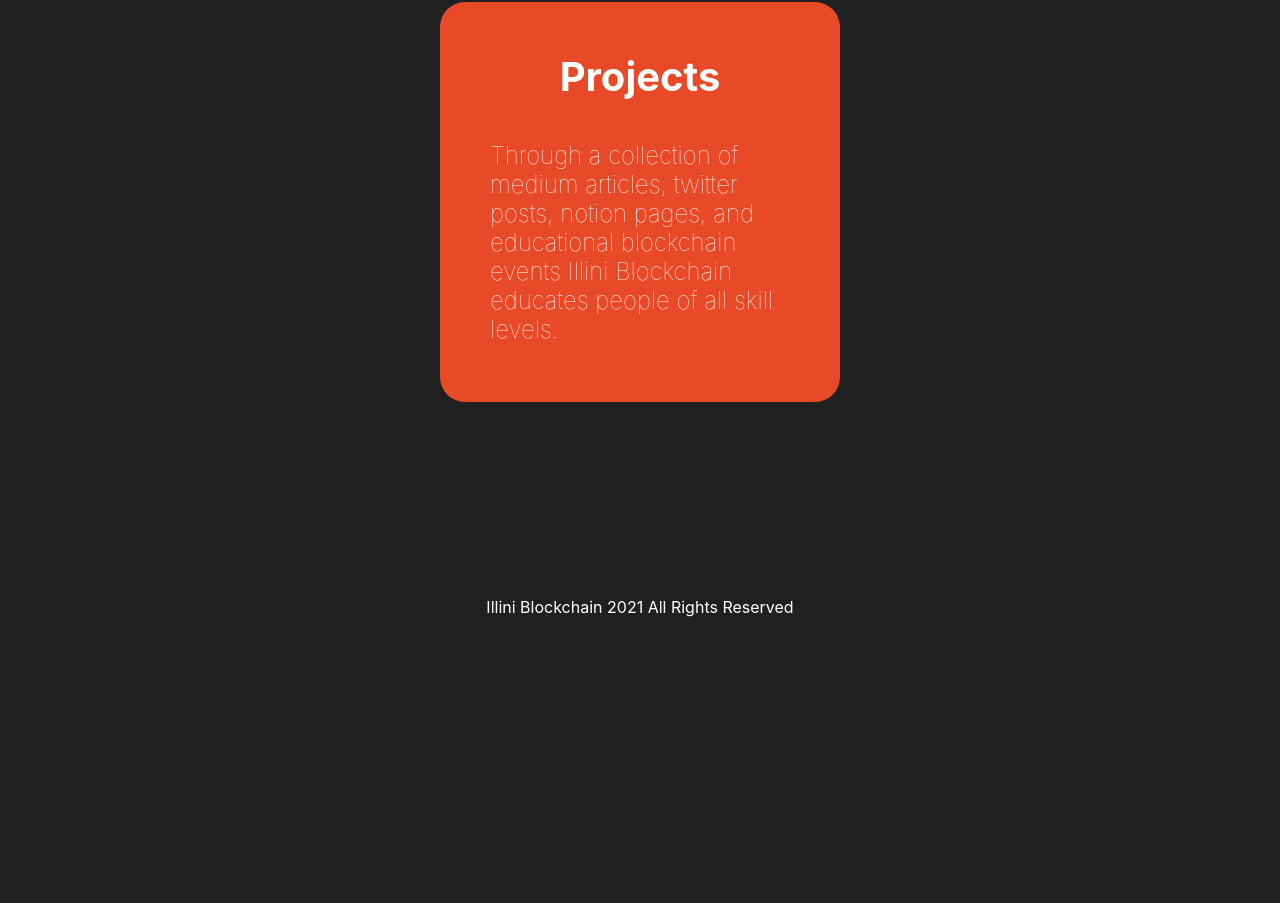
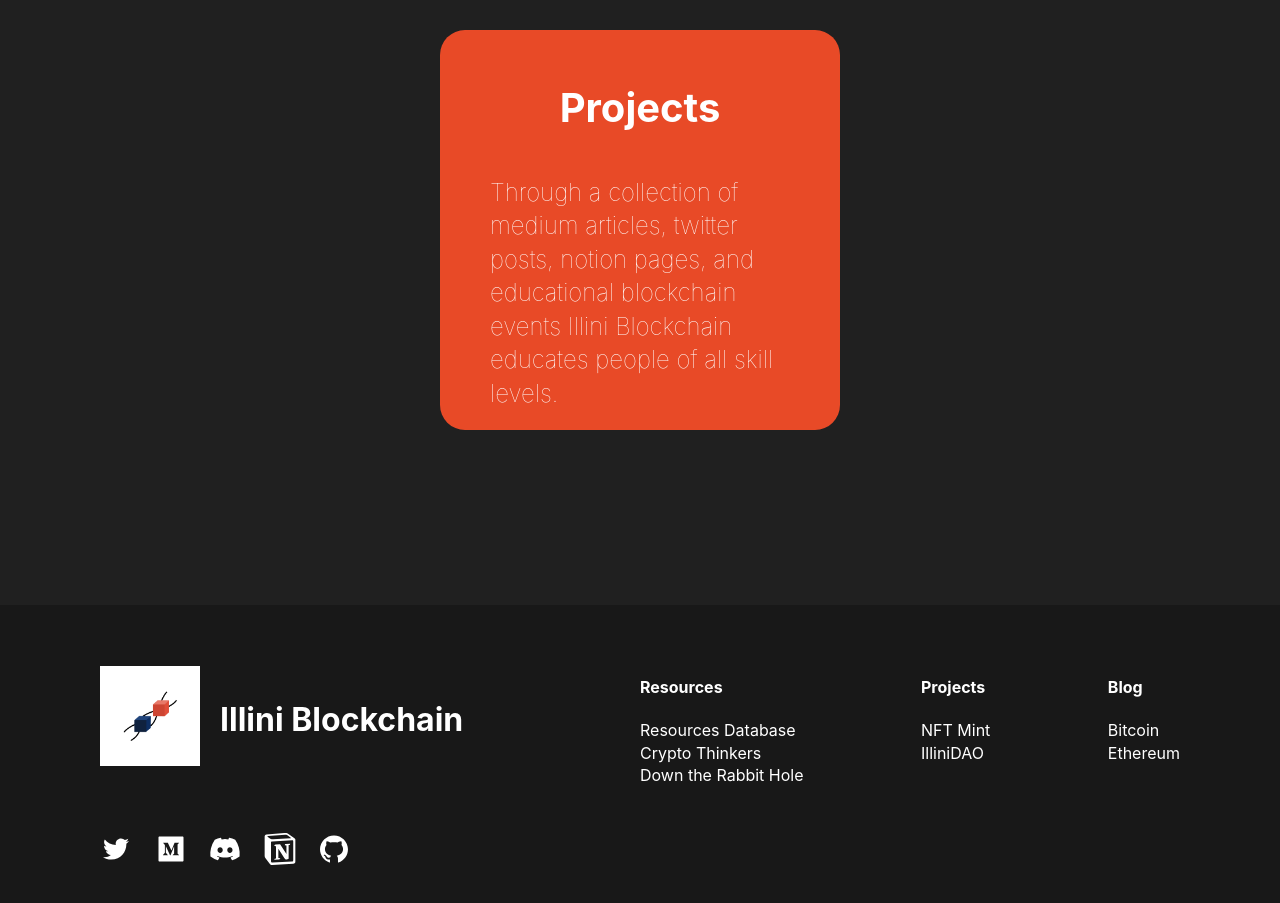
Before and after one commit to IlliniBlockchain/website, a Next.js app: page / in a window 1280 px wide. Shown: the part 1509-2412 px from the top of the page. Before the commit the page ends 2146 px from the top, so only its background shows below. Built offline with nearby package versions, Linux system fonts and the light colour scheme.

Commit message:
🦶 Footer (#21)
* Setup structure for footer

* Add links to footer

* Move footer styled component to FooterStyles.js

```diff
--- /dev/null
+++ b/components/footer/FooterStyles.js
@@ -0,0 +1,84 @@
+import styled from 'styled-components'
+
+const FooterSection = styled.div`
+background: var(--footer-background);
+padding: 50px 0 75px 0;
+`
+
+const FooterContainer = styled.div`
+width: calc(var(--global-width) * 90 / 100);
+height: auto;
+margin: auto;
+display: flex;
+justify-content: space-between;
+align-items: center;
+flex-wrap: wrap;
+
+@media only screen and (max-width: calc(1200px * 100 / 95)) {
+  flex-direction: column;
+}
+
+`
+
+const FooterLeftContainer = styled.div`
+width: 40%;
+vertical-align: top;
+@media only screen and (max-width: calc(1200px * 100 / 95)) {
+  width: 100%;
+}
+`
+
+const FooterLogoContainer = styled.div`
+display: flex;
+
+h3 {
+	margin-left: 20px;
+	font-size: 2rem;
+}
+
+@media only screen and (max-width: calc(1200px * 100 / 95)) {
+  justify-content: center;
+}
+
+`
+
+const FooterImageContainer = styled.div`
+display: block;
+width: 100px;
+height: 100px;
+`
+
+const FooterLinksContainer = styled.div`
+width: 50%;
+display: flex;
+justify-content: space-between;
+margin: 0;
+@media only screen and (max-width: calc(1200px * 100 / 95)) {
+  width: 100%;
+	justify-content: space-around;
+}
+`
+
+const FooterLinksSectionContainer = styled.div`
+display: flex;
+flex-direction: column;
+`
+
+const FooterSocialsContainer = styled.div`
+width: 250px;
+margin-top: 45px;
+font-size: 2rem;
+display: flex;
+justify-content: space-between;
+`
+
+export {
+	FooterSection,
+	FooterContainer,
+	FooterLeftContainer,
+	FooterLogoContainer,
+	FooterImageContainer,
+	FooterLinksContainer,
+	FooterLinksSectionContainer,
+	FooterSocialsContainer
+};
--- a/components/footer/index.js
+++ b/components/footer/index.js
@@ -1,20 +1,72 @@
 import styled from "styled-components"
+import { AiOutlineTwitter, AiFillMediumSquare, AiFillGithub } from 'react-icons/ai'
+import { FaDiscord } from 'react-icons/fa'
+import { SiNotion } from 'react-icons/si'
+import Image from 'next/image'
+import {
+	FooterSection,
+	FooterContainer,
+	FooterLeftContainer,
+	FooterLogoContainer,
+	FooterImageContainer,
+	FooterLinksContainer,
+	FooterLinksSectionContainer,
+	FooterSocialsContainer
+} from './FooterStyles';
 
-const FooterSection = styled.div`
-background: #202020;
-color: #fff;
-height: 60px;
-display: flex;
-justify-content: center;
-align-items: center;
-`
 
 const Footer = () => {
-    return (
-        <FooterSection>
-            <p>Illini Blockchain 2021 All Rights Reserved</p>
-        </FooterSection>
-    )
+	return (
+
+		<FooterSection>
+			<FooterContainer>
+
+				<FooterLeftContainer>
+
+					<FooterLogoContainer>
+						<FooterImageContainer>
+							<Image src="/illiniBlockchainLogo.png" alt="Illini Blockchain Logo" layout="responsive" width={100} height={100}/>
+						</FooterImageContainer>
+						<h3>Illini Blockchain</h3>
+					</FooterLogoContainer>
+
+
+				</FooterLeftContainer>
+
+
+				<FooterLinksContainer>
+					<FooterLinksSectionContainer>
+						<h4>Resources</h4>
+						<a href="https://illiniblockchain.notion.site/bcd75e1fbede4d81a723eb26d81aed16?v=50ec9fbb542b4d08bc817a03d593c23f" target="_blank">Resources Database</a>
+						<a href="https://illiniblockchain.notion.site/0dcdd7753e2d4906aac1cd3597112d82?v=43b8da323cae498388e9e8e716a4af37" target="_blank">Crypto Thinkers</a>
+						<a href="https://illiniblockchain.notion.site/Down-the-Crypto-Rabbithole-40a6ca69fa394f7eb87b27f33772b68c" target="_blank">Down the Rabbit Hole</a>
+					</FooterLinksSectionContainer>
+					<FooterLinksSectionContainer>
+						<h4>Projects</h4>
+						<a href="https://illini-mint.vercel.app/" target="_blank">NFT Mint</a>
+						<a>IlliniDAO</a>
+					</FooterLinksSectionContainer>
+					<FooterLinksSectionContainer>
+						<h4>Blog</h4>
+						<a href="https://medium.com/@illiniblockchain/bitcoin-under-the-hood-how-does-it-actually-work-a6a64371d1e9" target="_blank">Bitcoin</a>
+						<a href="https://medium.com/@illiniblockchain/ethereum-under-the-hood-a-decentralized-computer-bb4130f1804" target="_blank">Ethereum</a>
+					</FooterLinksSectionContainer>
+				</FooterLinksContainer>
+
+
+				<FooterSocialsContainer>
+					<a href="https://twitter.com/ILL_Blockchain" target="_blank"><AiOutlineTwitter/></a>
+					<a href="https://medium.com/@illiniblockchain" target="_blank"><AiFillMediumSquare/></a>
+					<a href="https://discord.gg/42FxuQXc" target="_blank"><FaDiscord/></a>
+					<a href="https://illiniblockchain.notion.site/Illini-Blockchain-Public-ac1f93f3ad984e3fa00ce6a42c69b335" target="_blank"><SiNotion/></a>
+					<a href="https://github.com/IlliniBlockchain" target="_blank"><AiFillGithub/></a>
+				</FooterSocialsContainer>
+
+			</FooterContainer>
+
+		</FooterSection>
+
+	)
 }
 
 export default Footer
--- a/components/shared-styled/GlobalStyle.js
+++ b/components/shared-styled/GlobalStyle.js
@@ -12,6 +12,7 @@
   --navy-blue: #002855;
   --white: #fff;
   --orange: #e84a27;
+  --footer-background: #181818;
 }
 
 @media only screen and (max-width: calc(1200px * 100 / 95)) {
@@ -27,12 +28,18 @@
   background-color: var(--background-color);
   font-family: -apple-system, BlinkMacSystemFont, Segoe UI, Montserrat, Poppins, Roboto, Oxygen,
     Ubuntu, Cantarell, Fira Sans, Droid Sans, Helvetica Neue, sans-serif;
-  color: var(--light-text-color)
+  color: var(--light-text-color);
+  line-height: 1.4;
+  min-height: 100vh;
 }
 
 a {
   color: inherit;
   text-decoration: none;
+}
+
+a:hover {
+  text-decoration: underline;
 }
 
 * {
--- a/package.json
+++ b/package.json
@@ -12,6 +12,7 @@
     "next": "12.0.1",
     "react": "17.0.2",
     "react-dom": "17.0.2",
+    "react-icons": "^4.3.1",
     "styled-components": "^5.3.3"
   },
   "devDependencies": {
```
Also changed, not shown: public/illiniBlockchainLogo.png (added), 1 other file (tests, documents, lock files or other folders).
